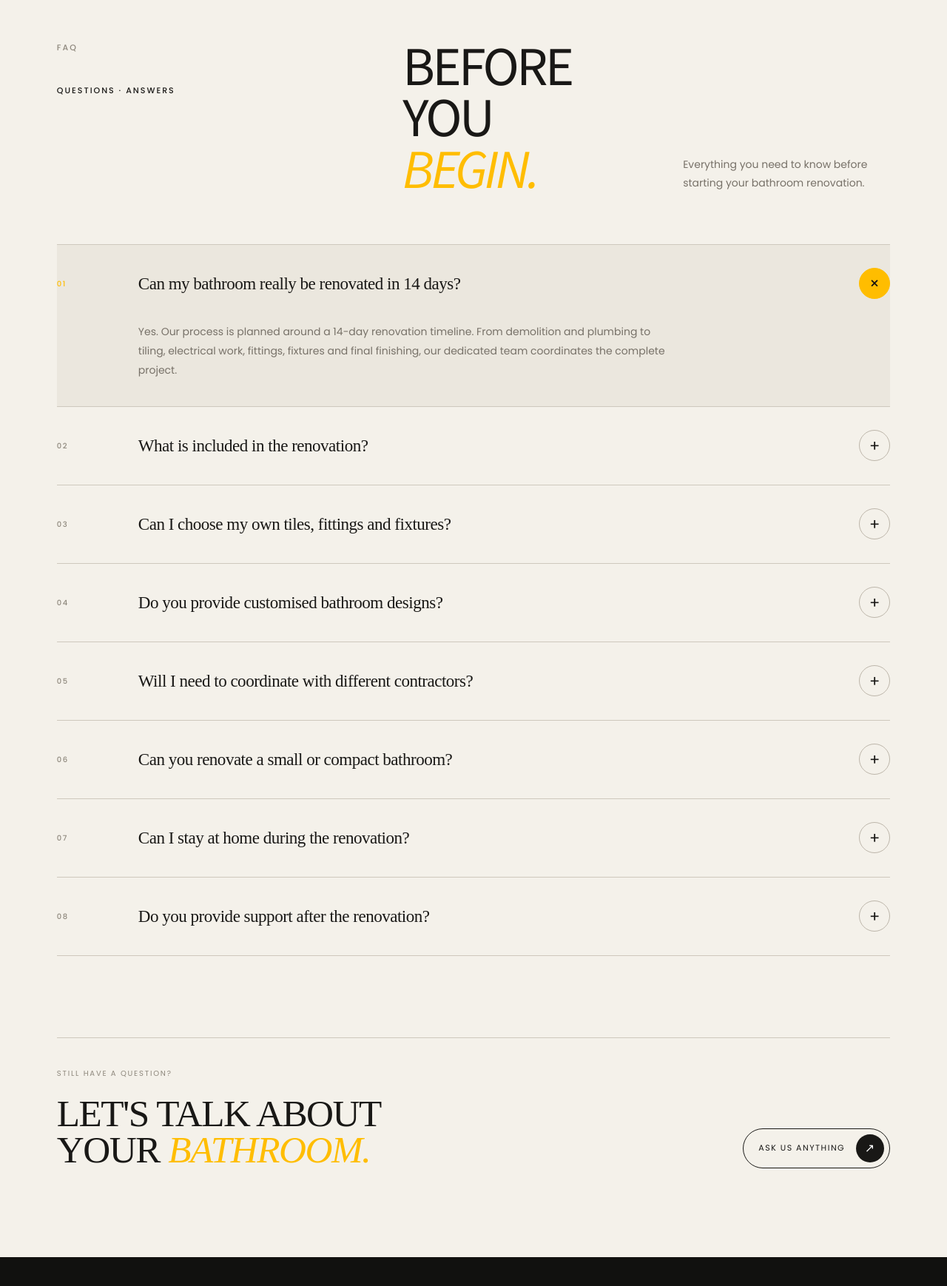
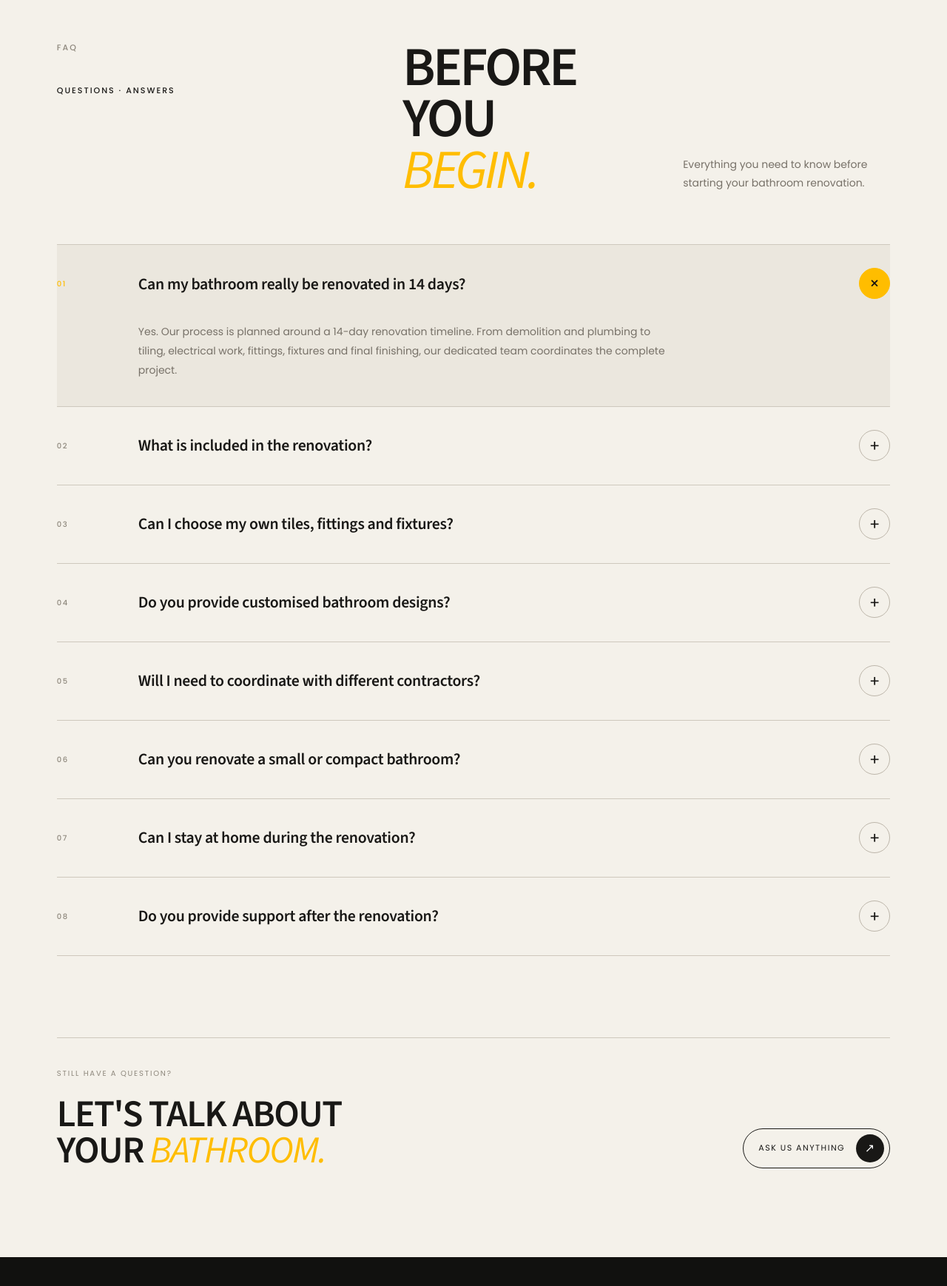
Before and after one commit to joshitanisha946-lgtm/TBM, a React (Vite) app: page / in a window 1280 px wide. Shown: the part 9731-11469 px from the top of the page at 74% size. Built offline with nearby package versions, Linux system fonts and the light colour scheme.

Commit message:
Update FAQ questions and headings to match global font Source Sans 3

```diff
--- a/src/sections/FAQ.css
+++ b/src/sections/FAQ.css
@@ -78,11 +78,11 @@
 .faq-heading h2 {
   margin: 0;
 
-  font-family: "Playfair Display", serif;
+  font-family: var(--font-display, "Source Sans 3", sans-serif);
 
   font-size: clamp(52px, 5.8vw, 82px);
 
-  font-weight: 500;
+  font-weight: 600;
 
   line-height: 0.94;
 
@@ -179,15 +179,15 @@
 }
 
 .faq-question-text {
-  font-family: "Playfair Display", serif;
+  font-family: var(--font-display, "Source Sans 3", sans-serif);
 
-  font-size: clamp(19px, 1.8vw, 25px);
+  font-size: clamp(18px, 1.7vw, 23px);
 
-  font-weight: 400;
+  font-weight: 600;
 
-  line-height: 1.25;
+  line-height: 1.35;
 
-  letter-spacing: -0.5px;
+  letter-spacing: -0.3px;
 
   transition:
     transform 0.35s ease;
@@ -301,11 +301,11 @@
 .faq-bottom p {
   margin: 20px 0 0;
 
-  font-family: "Playfair Display", serif;
+  font-family: var(--font-display, "Source Sans 3", sans-serif);
 
   font-size: clamp(35px, 4vw, 55px);
 
-  font-weight: 400;
+  font-weight: 600;
 
   line-height: 0.95;
 
```
